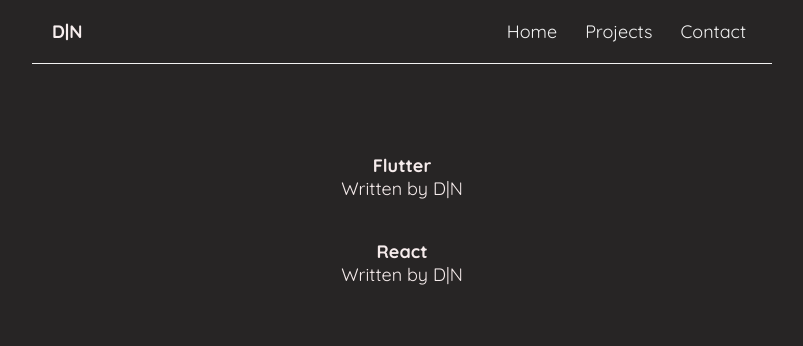
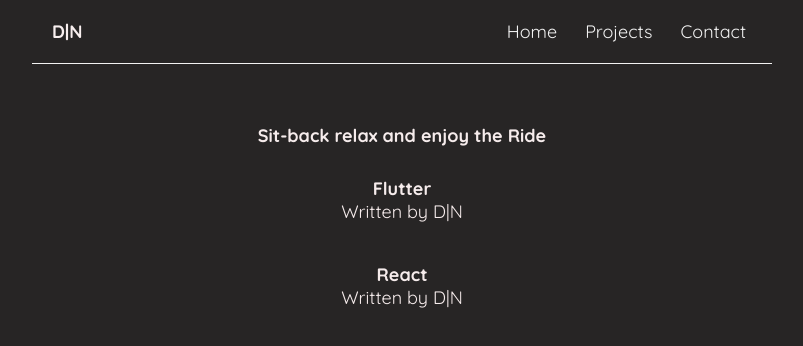
Before and after one commit to Mr-Deee/portfolio, a React (Create React App) app: page / in a window 1280 px wide. Shown: the top 346 px of the page, without its empty margins (238-1041 px from the left). Built offline with nearby package versions, Linux system fonts and the light colour scheme; data requests are answered from the project's data file.

Commit message:
creating a random button

```diff
--- a/data/db.json
+++ b/data/db.json
@@ -6,10 +6,12 @@
 
           "author": "D|N",
           "id": 1
+
         },
 
         {
         "title": "React",
+        "imageurl":"https://i.imgur.com/yXOvdOSs.jpg",
         "body": "Still On IT",
         "author": "D|N",
         "id": 2
--- a/src/Home.js
+++ b/src/Home.js
@@ -1,16 +1,49 @@
 import BlogList from "./BlogList";
 import useFetch from "./usefetch";
+const user = {
+  name: 'D|N',
+  imageUrl: 'https://i.imgur.com/yXOvdOSs.jpg',
+  imageSize: 90,
+};
+
+ function mybutton(){
+
+
+}
 
 const Home = () => {
   const {data: blogs,isPending,error} = useFetch("http://localhost:3000/blogs");
 
 
   return (
-    <div>
-      {error&& <div>{error}</div>}
-      {isPending && <div>Loading....</div>}
-      {blogs && <BlogList blogs={blogs}  />}
-    </div>
+
+    <><div className="WelcomeTxt">
+
+      <h2>Sit-back relax and enjoy the Ride</h2>
+
+      </div>
+
+
+      {/* <><h1>{user.name}</h1><img
+      className="avatar"
+      src={user.imageUrl}
+      alt={'Photo of ' + user.name}
+      style={{
+        width: user.imageSize,
+        height: user.imageSize
+      }} /></>
+      <div>
+        {error && <div>{error}</div>}
+        {isPending && <div>Loading....</div>}
+        {blogs && <BlogList blogs={blogs} />}
+      </div> */}
+      <div>
+        {error && <div>{error}</div>}
+        {isPending && <div>Loading....</div>}
+        {blogs && <BlogList blogs={blogs} />}
+      </div>
+
+      </>
   );
 
 }
```
